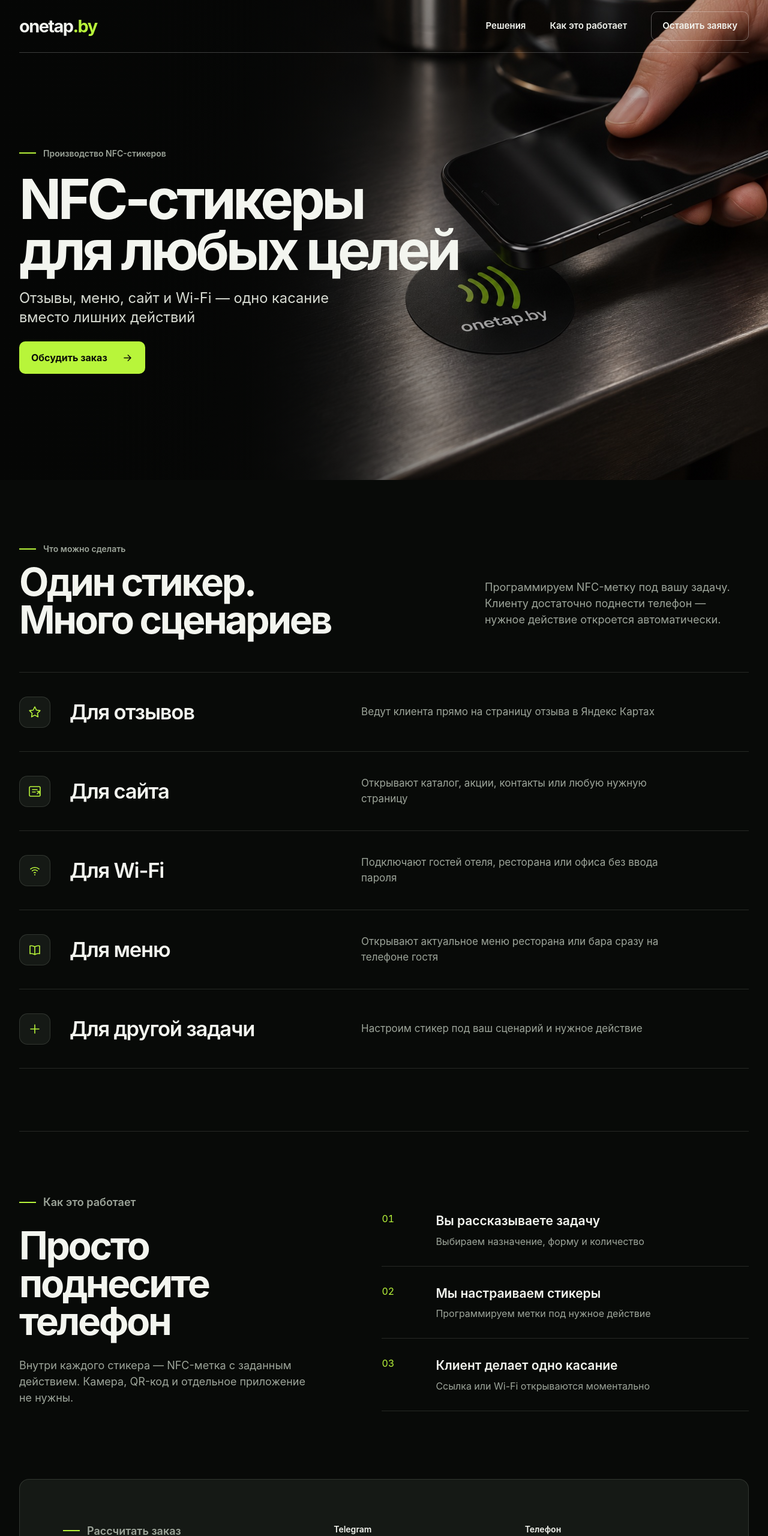
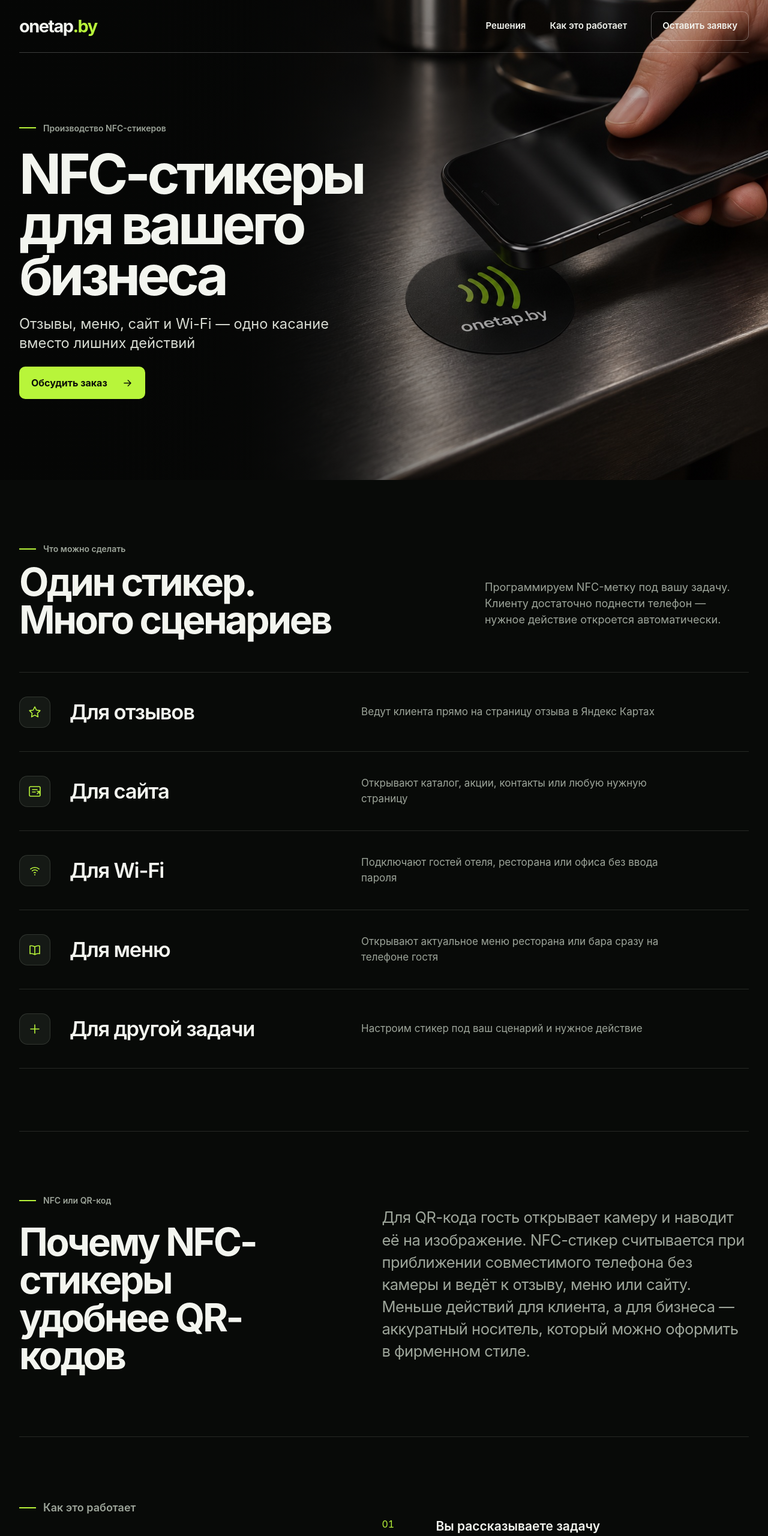
Before and after one commit to soroka-dev/onetap-by, a website: page public/index.html in a window 1280 px wide. Shown: the top 2560 px of the page at 60% size. Drawn offline with Linux system fonts and the light colour scheme.

Commit message:
Обновить B2B-заголовок и сравнение NFC с QR

```diff
--- a/public/index.html
+++ b/public/index.html
@@ -4,19 +4,19 @@
   <meta charset="UTF-8">
   <meta name="viewport" content="width=device-width, initial-scale=1, maximum-scale=1, user-scalable=no">
   <meta name="theme-color" content="#0a0b0a">
-  <meta name="description" content="OneTap.by производит NFC-стикеры для отзывов, меню, перехода на сайт, подключения к Wi-Fi и любых других задач.">
+  <meta name="description" content="NFC-стикеры для вашего бизнеса: отзывы в Яндекс Картах, меню, переход на сайт, подключение к Wi-Fi и другие сценарии. Производство OneTap.by.">
   <link rel="canonical" href="https://soroka-dev.github.io/onetap-by/">
   <meta property="og:type" content="website">
   <meta property="og:locale" content="ru_RU">
   <meta property="og:site_name" content="OneTap.by">
-  <meta property="og:title" content="OneTap.by — NFC-стикеры для любых целей">
-  <meta property="og:description" content="NFC-стикеры для отзывов, меню, сайта, Wi-Fi и любых других задач. Одно касание — нужное действие открыто.">
+  <meta property="og:title" content="OneTap.by — NFC-стикеры для вашего бизнеса">
+  <meta property="og:description" content="Отзывы, меню, сайт и Wi-Fi — одно касание вместо лишних действий. NFC-стикеры под задачи вашего бизнеса.">
   <meta property="og:url" content="https://soroka-dev.github.io/onetap-by/">
   <meta property="og:image" content="https://soroka-dev.github.io/onetap-by/assets/hero.jpg">
   <meta property="og:image:alt" content="Смартфон касается NFC-стикера OneTap.by">
   <meta name="twitter:card" content="summary_large_image">
   <meta name="lead-endpoint" content="https://onetap-leads-bot.soroka-development.workers.dev/api/lead">
-  <title>OneTap.by — NFC-стикеры для любых целей</title>
+  <title>OneTap.by — NFC-стикеры для вашего бизнеса</title>
   <link rel="preload" href="./assets/hero.jpg" as="image" fetchpriority="high">
   <link rel="stylesheet" href="./styles.css">
   <script src="./script.js" defer></script>
@@ -41,7 +41,7 @@
       <div class="hero-shade" aria-hidden="true"></div>
       <div class="hero-content">
         <p class="eyebrow"><span></span> Производство NFC-стикеров</p>
-        <h1>NFC-стикеры<br>для любых целей</h1>
+        <h1>NFC-стикеры<br>для вашего бизнеса</h1>
         <p class="hero-copy">Отзывы, меню, сайт и Wi-Fi — одно касание вместо лишних действий</p>
         <a class="button button-primary" href="#order">
           Обсудить заказ
@@ -87,6 +87,14 @@
           <div class="solution-copy"><h3>Для другой задачи</h3><p>Настроим стикер под ваш сценарий и нужное действие</p></div>
         </article>
       </div>
+    </section>
+
+    <section class="why-nfc section" aria-labelledby="why-nfc-title">
+      <div>
+        <p class="eyebrow"><span></span> NFC или QR-код</p>
+        <h2 id="why-nfc-title">Почему NFC-стикеры удобнее QR-кодов</h2>
+      </div>
+      <p class="why-nfc-copy">Для QR-кода гость открывает камеру и наводит её на изображение. NFC-стикер считывается при приближении совместимого телефона без камеры и ведёт к отзыву, меню или сайту. Меньше действий для клиента, а для бизнеса — аккуратный носитель, который можно оформить в фирменном стиле.</p>
     </section>
 
     <section class="how section" id="how">
--- a/public/styles.css
+++ b/public/styles.css
@@ -63,6 +63,10 @@ h2 { max-width: 850px; margin-bottom: 0; font-size: clamp(44px, 5vw, 74px); line
 .solution-card h3 { margin: 0; font-size: clamp(27px, 2.7vw, 39px); letter-spacing: -.035em; font-weight: 600; }
 .solution-card p { max-width: 550px; margin: 0; color: var(--muted); font-size: 17px; }
 
+.why-nfc { display: grid; grid-template-columns: .9fr 1.1fr; align-items: center; gap: 104px; border-top: 1px solid var(--line); }
+.why-nfc h2 { margin: 28px 0 0; }
+.why-nfc-copy { margin: 0; color: var(--muted); font-size: clamp(19px, 2vw, 26px); line-height: 1.45; letter-spacing: -.02em; }
+
 .how { display: grid; grid-template-columns: .9fr 1.1fr; gap: 104px; border-top: 1px solid var(--line); }
 .how-copy h2 { margin: 28px 0; }
 .steps { list-style: none; padding: 0; margin: 0; }
@@ -107,8 +111,9 @@ select { appearance: none; background-image: linear-gradient(45deg, transparent
   .hero { min-height: 720px; height: 100svh; }
   .hero-image { object-position: 64% 50%; }
   .hero-shade { background: linear-gradient(90deg, rgba(5,6,5,.96), rgba(5,6,5,.64)); }
-  .section-heading, .how, .order { grid-template-columns: 1fr; }
+  .section-heading, .why-nfc, .how, .order { grid-template-columns: 1fr; }
   .section-heading { align-items: start; gap: 28px; }
+  .why-nfc { gap: 28px; }
   .how { gap: 52px; }
   .order { gap: 48px; padding: 48px; }
 }
```
